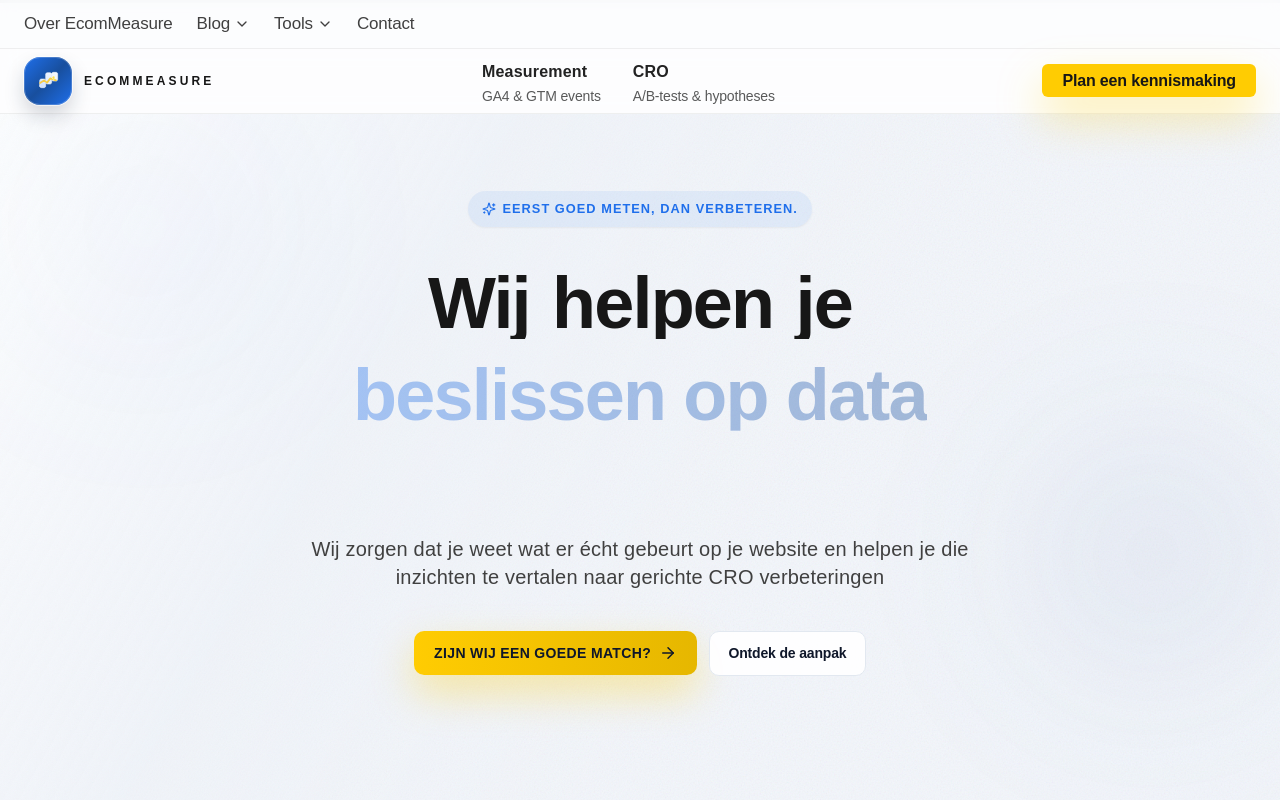
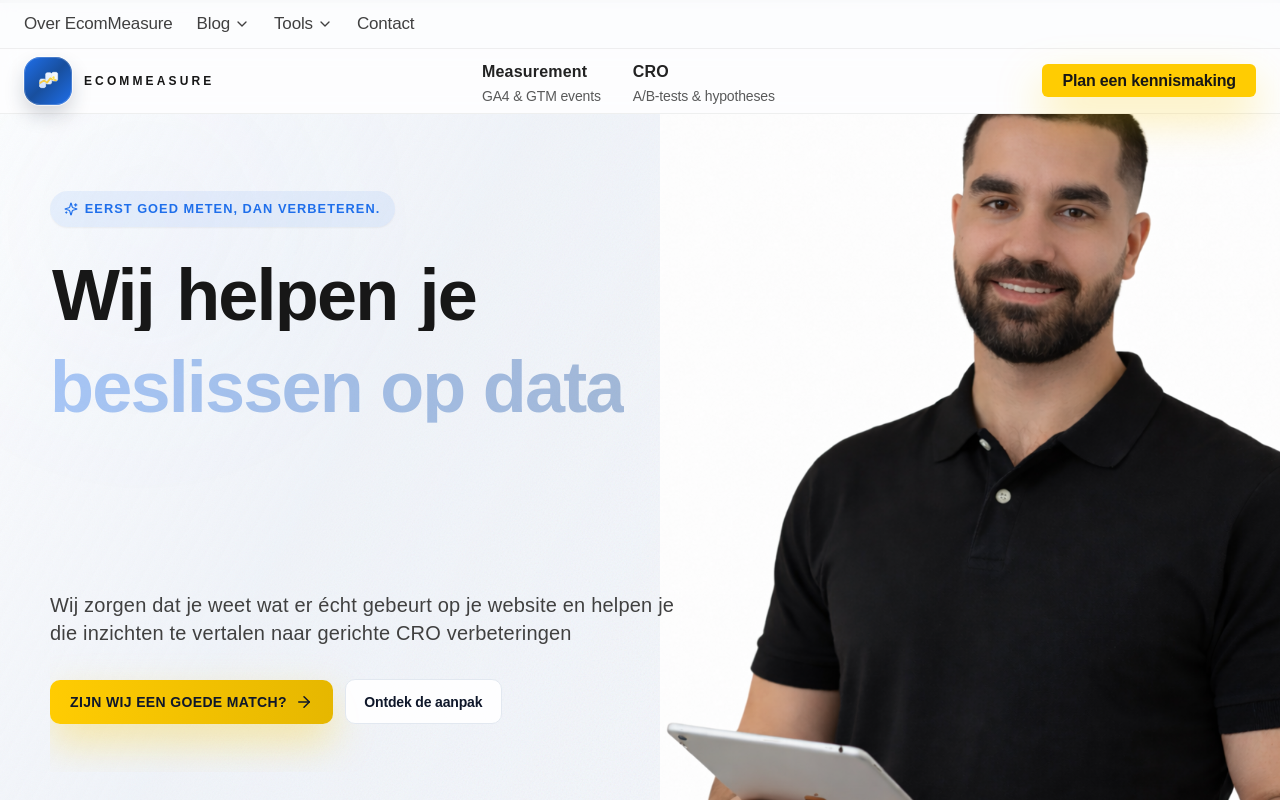
Before and after one commit to ProjectBibo/EcomMeasure3, a React (Vite) app: page / in a window 1280 px wide. Shown: the top 800 px of the page. Built offline with nearby package versions, Linux system fonts and the light colour scheme.

Commit message:
Refine hero layout with edge-aligned portrait

```diff
--- a/src/components/Hero.jsx
+++ b/src/components/Hero.jsx
@@ -60,13 +60,19 @@ export default function Hero() {
   const activePhrase = rotatingPhrases[phraseIndex] ?? "";
 
   return (
-    <section id="hero" data-snap-section className="relative isolate overflow-hidden">
+    <section
+      id="hero"
+      data-snap-section
+      className="relative isolate overflow-hidden lg:overflow-visible"
+    >
       <div className="story-stripe" aria-hidden />
       <div className="glow-orb glow-orb--primary -top-32 -left-24 h-[30rem] w-[30rem]" aria-hidden />
       <div className="glow-orb glow-orb--primary-soft top-1/3 -right-20 h-[26rem] w-[26rem]" aria-hidden />
       <div className="grain-overlay" aria-hidden />
 
-      <div className="relative site-container section-shell flex flex-col items-center text-center gap-10 vt-hero-visual">
+      <div className="relative section-shell">
+        <div className="site-container relative z-10 flex flex-col gap-8 lg:gap-10 lg:min-h-[78vh] lg:pr-[28rem] xl:pr-[34rem]">
+          <div className="relative max-w-3xl flex flex-col items-start gap-8 text-left vt-hero-visual">
             <motion.span
               initial={shouldReduceMotion ? false : { opacity: 0, y: -12 }}
               animate={{ opacity: 1, y: 0 }}
@@ -114,13 +120,13 @@ export default function Hero() {
                   ))}
                 </motion.span>
               )}
-          <span className="relative mt-3 grid justify-items-center text-center">
+              <span className="relative mt-3 grid justify-items-start text-left">
                 <span aria-hidden className="pointer-events-none block select-none opacity-0">
                   {longestPhrase}
                 </span>
                 <span
                   aria-live={shouldReduceMotion ? undefined : "polite"}
-              className="col-start-1 row-start-1 flex items-start justify-center text-center"
+                  className="col-start-1 row-start-1 flex items-start justify-start text-left"
                 >
                   {shouldReduceMotion ? (
                     <span className={gradientHeadlineClass}>
@@ -149,14 +155,14 @@ export default function Hero() {
               language={language}
               highlight
               delay={0.18}
-          className="mx-auto max-w-2xl text-lg sm:text-xl text-neutral-700  text-max-width"
+              className="max-w-2xl text-lg sm:text-xl text-neutral-700  text-max-width"
             />
 
             <motion.div
               initial={shouldReduceMotion ? false : { opacity: 0, scale: 0.95 }}
               animate={{ opacity: 1, scale: 1 }}
               transition={shouldReduceMotion ? undefined : { delay: 0.15, duration: 0.6 }}
-          className="flex flex-wrap items-center justify-center gap-3"
+              className="flex flex-wrap items-center justify-start gap-3"
             >
               <MotionLink
                 whileHover={shouldReduceMotion ? undefined : { scale: 1.01 }}
@@ -178,6 +184,17 @@ export default function Hero() {
 
             <div className="pb-4" aria-hidden />
           </div>
+        </div>
+
+        <div className="relative mt-10 flex justify-center lg:pointer-events-none lg:absolute lg:inset-y-0 lg:right-0 lg:mt-0 lg:flex lg:items-center">
+          <img
+            src="/Ik.svg"
+            alt="Portret van [naam], oprichter van EcomMeasure"
+            className="max-w-none w-64 sm:w-80 md:w-96 lg:w-[520px] xl:w-[620px]"
+            loading="eager"
+          />
+        </div>
+      </div>
     </section>
   );
 }
```
Lines whose indentation alone changed are shown as unchanged.
